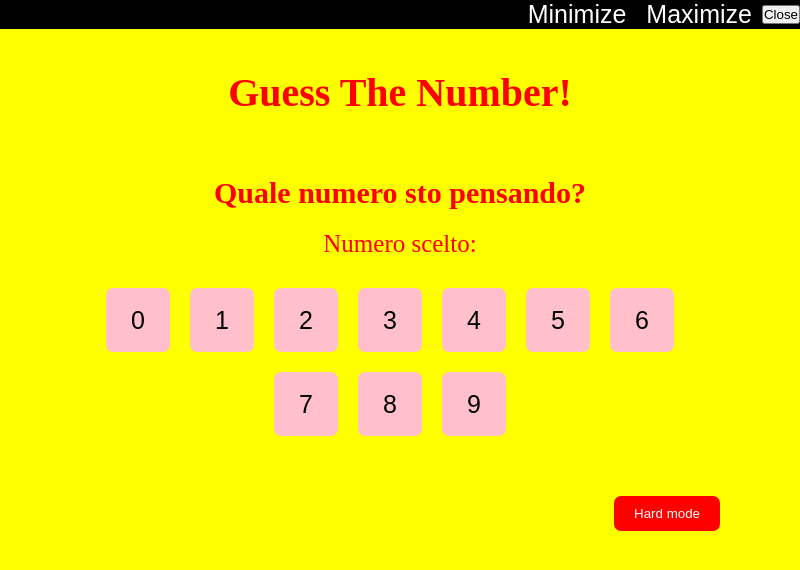
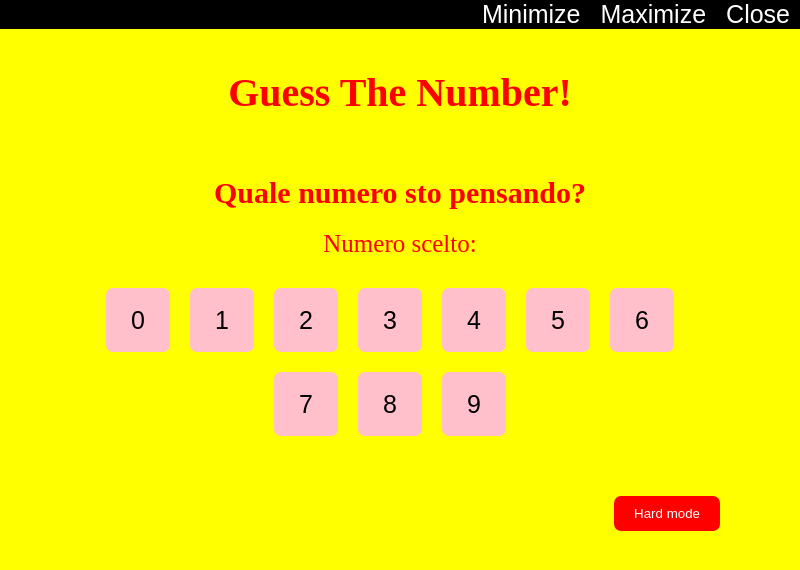
Before and after one commit to eduardomecchia/guess-the-number, an Electron app: page index.html in a window 800 px wide. Drawn offline with Linux system fonts and the light colour scheme.

Commit message:
Also rename quit to close in stylesheet

```diff
--- a/assets/css/app.css
+++ b/assets/css/app.css
@@ -40,7 +40,7 @@ body {
 
 #minimize,
 #maximize,
-#quit {
+#close {
     display: flex;
     justify-content: center;
     align-items: center;
@@ -55,7 +55,7 @@ body {
 
 #minimize:hover,
 #maximize:hover,
-#quit:hover {
+#close:hover {
     background-color: grey;
 }
 
```
